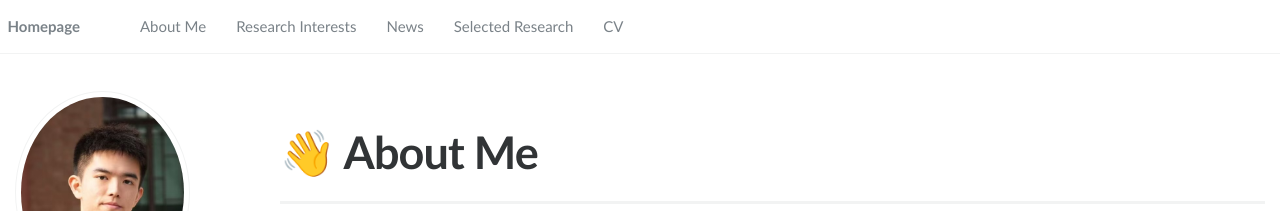
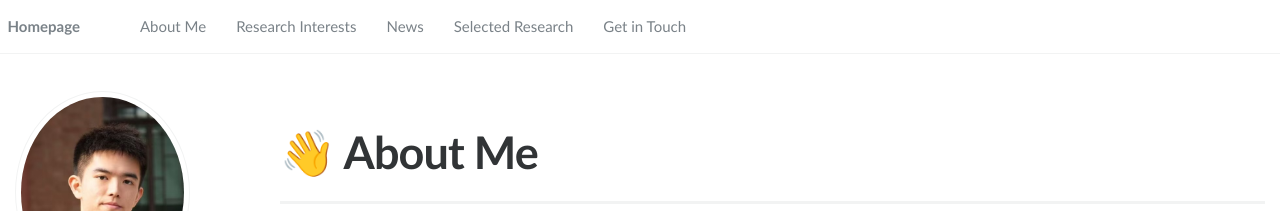
Before and after one commit to tyui99/tyui99.github.io, a Jekyll site: the page built from _pages/about.md, in a window 1280 px wide. Shown: the top 211 px of the page. Built offline with Jekyll 4.4.1, drawn with Linux system fonts in a browser that asks for light colours.

Commit message:
feat: rename top nav 'CV' -> 'Get in Touch' (anchor to contact section)

```diff
--- a/_data/navigation.yml
+++ b/_data/navigation.yml
@@ -12,5 +12,5 @@ main:
   - title: "Selected Research"
     url: "/#-selected-research"
 
-  - title: "CV"
-    url: "/files/Jiachi_ZHANG_CV.pdf"
+  - title: "Get in Touch"
+    url: "/#-get-in-touch"
```
